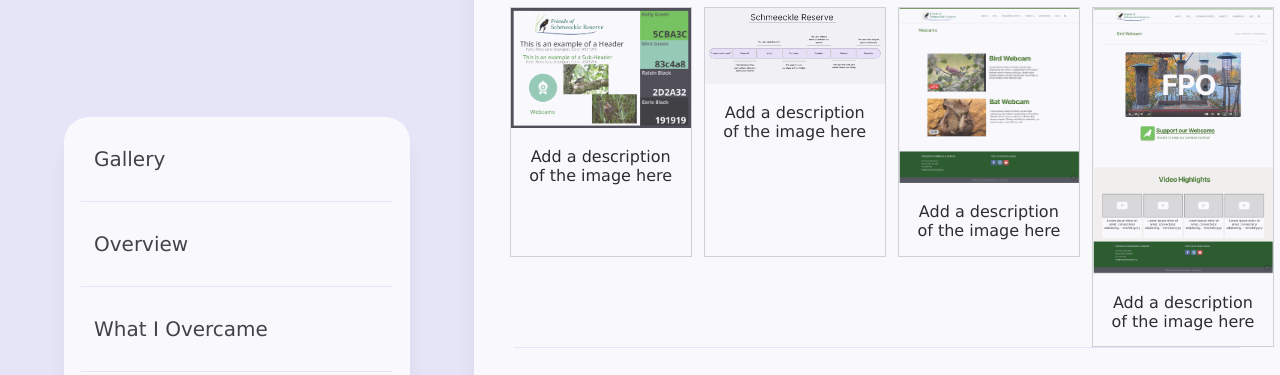
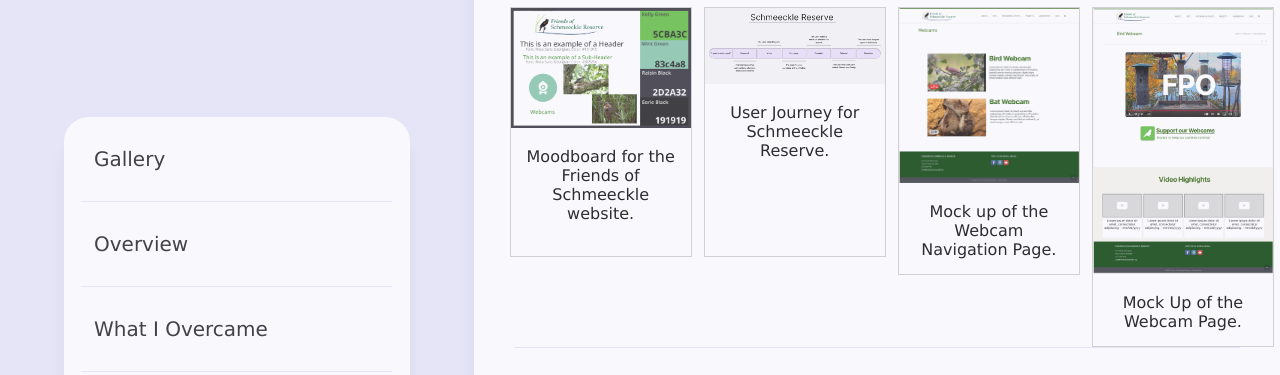
Before and after one commit to AlexisJ731/AlexisJ731.github.io, a plain HTML site: page Pages/project1.html in a window 1280 px wide. Shown: the part 71-446 px from the top of the page. Drawn offline with Linux system fonts and the light colour scheme.

Commit message:
Added text for the schmeeckle webcam images

```diff
--- a/Pages/project1.html
+++ b/Pages/project1.html
@@ -38,7 +38,7 @@
                                 <a target="_blank" href="../Images/SchmeeckleWebcam/Moodboard.PNG">
                                 <img src="../Images/SchmeeckleWebcam/Moodboard.PNG" alt="Moodboard">
                                 </a>
-                                <div class="desc">Add a description of the image here</div>
+                                <div class="desc">Moodboard for the Friends of Schmeeckle website.</div>
                             </div>
                         </div>
 
@@ -47,7 +47,7 @@
                                 <a target="_blank" href="../Images/SchmeeckleWebcam/UserJourney.PNG">
                                 <img src="../Images/SchmeeckleWebcam/UserJourney.PNG" alt="User Journey">
                                 </a>
-                                <div class="desc">Add a description of the image here</div>
+                                <div class="desc">User Journey for Schmeeckle Reserve.</div>
                             </div>
                         </div>
 
@@ -56,7 +56,7 @@
                                 <a target="_blank" href="../Images/SchmeeckleWebcam/NavpageMockup.PNG">
                                 <img src="../Images/SchmeeckleWebcam/NavpageMockup.PNG" alt="Nav Page Mock-Up">
                                 </a>
-                                <div class="desc">Add a description of the image here</div>
+                                <div class="desc">Mock up of the Webcam Navigation Page.</div>
                             </div>
                         </div>
 
@@ -65,7 +65,7 @@
                                 <a target="_blank" href="../Images/SchmeeckleWebcam/WebcamPageMockup.PNG">
                                 <img src="../Images/SchmeeckleWebcam/WebcamPageMockup.PNG" alt="Webcam Page Mock-up">
                                 </a>
-                                <div class="desc">Add a description of the image here</div>
+                                <div class="desc">Mock Up of the Webcam Page.</div>
                             </div>
                         </div>
 
```
